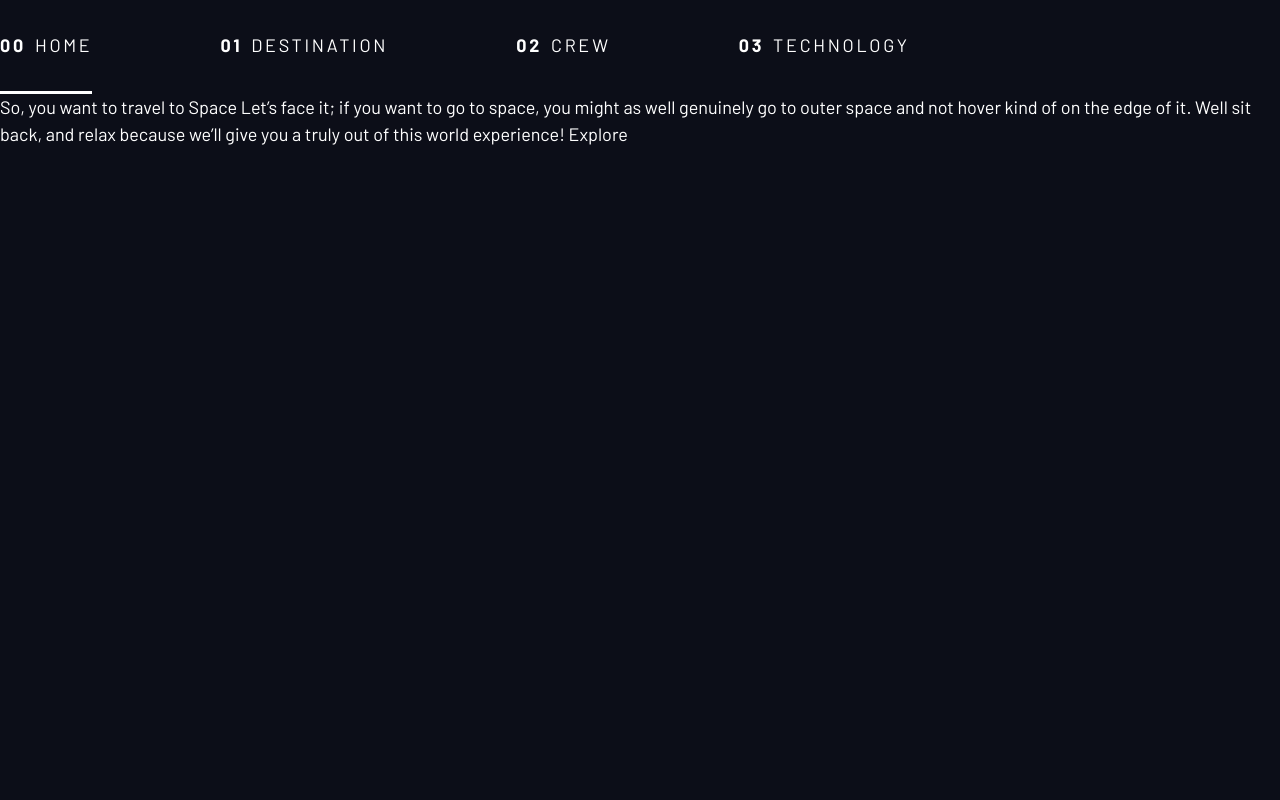
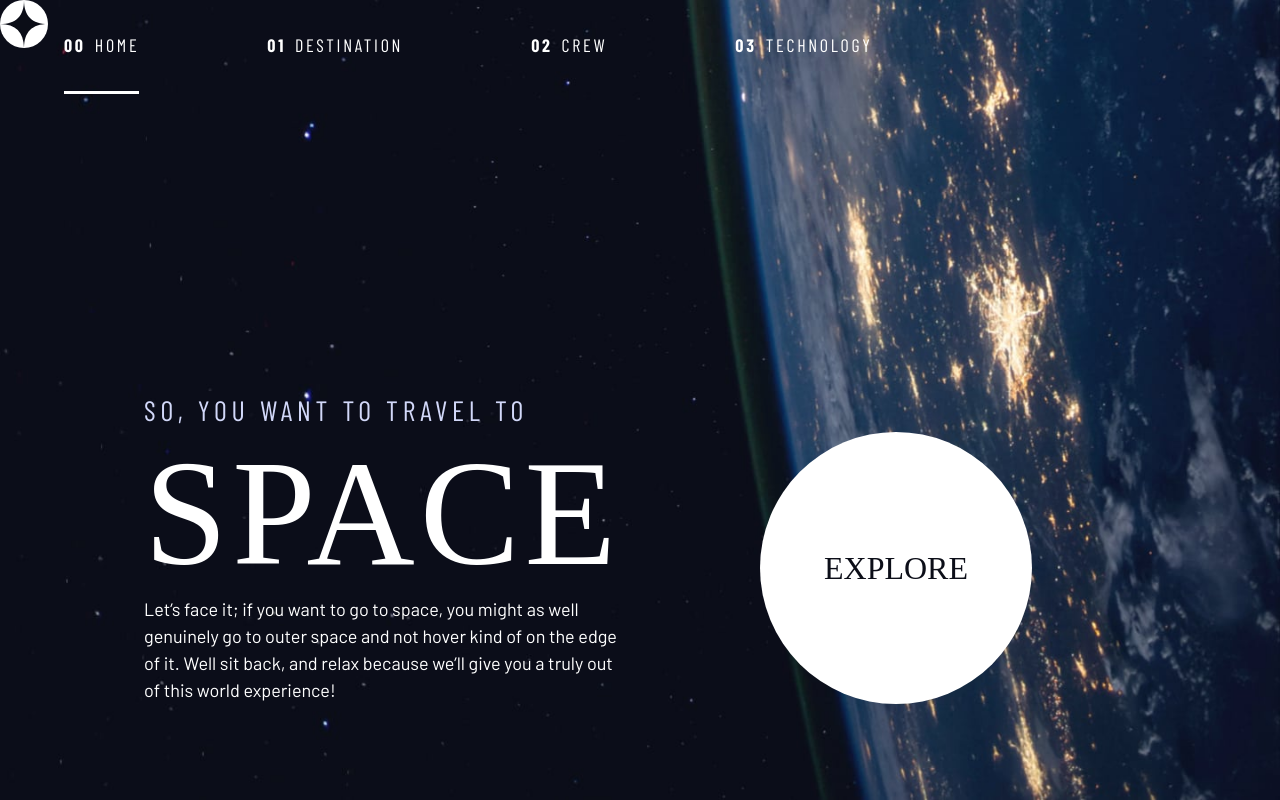
Before and after one commit to BritteanyD/Responsive-Homepage, a plain HTML site: page index.html in a window 1280 px wide. Drawn offline with nearby package versions, Linux system fonts and the light colour scheme; a web font is replaced by a local one.

Commit message:
Created homepage

```diff
--- a/index.css
+++ b/index.css
@@ -68,6 +68,9 @@ body {
   background-color: hsl(var(--clr-dark));
   line-height: 1.5;
   min-height: 100vh;
+
+  display: grid;
+  grid-template-rows: min-content 1fr;
 }
 
 /* make images easier to work with */
@@ -113,6 +116,10 @@ select {
   gap: var(--gap, 1rem);
 }
 
+.d-block {
+  display: block;
+}
+
 .flow > *:where(:not(:first-child)) {
   margin-top: var(--flow-space, 1rem);
 }
@@ -121,6 +128,41 @@ select {
   padding-inline: 2em;
   margin-inline: auto;
   max-width: 80rem;
+}
+
+.grid-container {
+  text-align: center;
+  display: grid;
+  place-items: center;
+  padding-inline: 1rem;
+}
+
+.grid-container * {
+  max-width: 50ch;
+}
+
+@media (min-width: 45rem) {
+  .grid-container {
+    text-align: left;
+    column-gap: var(--container-gap, 2rem);
+    grid-template-columns: minmax(2rem, 1fr) repeat(2, minmax(0, 30rem)) minmax(
+        2rem,
+        1fr
+      );
+  }
+
+  .grid-container > *:first-child {
+    grid-column: 2;
+  }
+
+  .grid-container > *:last-child {
+    grid-column: 3;
+  }
+
+  .grid-container--home {
+    padding-bottom: 6rem;
+    align-items: end;
+  }
 }
 
 .sr-only {
@@ -232,9 +274,10 @@ select {
 /* ------------------- */
 
 .large-button {
+  font-size: 2rem;
   position: relative;
   z-index: 1;
-  display: grid;
+  display: inline-grid;
   place-items: center;
   padding: 0 2em;
   border-radius: 50%;
@@ -315,3 +358,29 @@ select {
 .dot-indicators > [aria-selected="true"] {
   background-color: hsl(var(--clr-white) / 1);
 }
+
+
+/* ----------------------------- */
+/* Page specific background      */
+/* ----------------------------- */
+body {
+  background-size: cover;
+  background-position: bottom center;
+}
+/* home */
+.home {
+  background-image: url(./assets/home/background-home-mobile.jpg);
+}
+
+@media (min-width: 35rem) {
+  .home {
+      background-position: center center;
+      background-image: url(./assets/home/background-home-tablet.jpg);
+  }
+}
+
+@media (min-width: 45rem) {
+  .home {
+      background-image: url(./assets/home/background-home-desktop.jpg);
+  }
+}
--- a/index.html
+++ b/index.html
@@ -1,40 +1,89 @@
 <!DOCTYPE html>
 <html lang="en">
   <head>
-  <meta charset="UTF-8">
-  <meta name="viewport" content="width=device-width, initial-scale=1.0">
+    <meta charset="UTF-8" />
+    <meta name="viewport" content="width=device-width, initial-scale=1.0" />
 
-  <link rel="icon" type="image/png" sizes="32x32" href="./assets/favicon-32x32.png">
+    <link
+      rel="icon"
+      type="image/png"
+      sizes="32x32"
+      href="./assets/favicon-32x32.png"
+    />
     <!-- Google fonts -->
-  <link rel="preconnect" href="https://fonts.googleapis.com">
-  <link rel="preconnect" href="https://fonts.gstatic.com" crossorigin>
-  <link href="https://fonts.googleapis.com/css2?family=Barlow+Condensed:wght@400;700&family=Bellefair&family=Barlow:wght@400;700&display=swap"
-      rel="stylesheet">
+    <link rel="preconnect" href="https://fonts.googleapis.com" />
+    <link rel="preconnect" href="https://fonts.gstatic.com" crossorigin />
+    <link
+      href="https://fonts.googleapis.com/css2?family=Barlow+Condensed:wght@400;700&family=Bellefair&family=Barlow:wght@400;700&display=swap"
+      rel="stylesheet"
+    />
     <!--Custom CSS-->
-   <link rel="stylesheet" href="index.css">
+    <link rel="stylesheet" href="index.css" />
     <title>Space tourism website</title>
   </head>
-<body>
-
-    <header class="primary-header">
-        <div></div>
+  <body class="home">
+    <header class="primary-header flex">
+      <div>
+        <img
+          src="./assets/shared/logo.svg"
+          alt="space tourism logo"
+          class="logo"
+        />
+      </div>
       <nav>
         <ul class="primary-navigation underline-indicators flex">
-                <li class="active"><a class="uppercase text-white letter-spacing-2" href="index.html"><span>00</span>Home</a>
-                <li><a class="uppercase text-white letter-spacing-2" href="destination.html"><span>01</span>Destination</a>
-                <li><a class="uppercase text-white letter-spacing-2" href="crew.html"><span>02</span>Crew</a>
-                <li><a class="uppercase text-white letter-spacing-2" href="technology.html"><span>03</span>Technology</a>
+          <li class="active">
+            <a
+              class="ff-sans-cond uppercase text-white letter-spacing-2"
+              href="index.html"
+              ><span>00</span>Home</a
+            >
+          </li>
+          <li>
+            <a
+              class="ff-sans-cond uppercase text-white letter-spacing-2"
+              href="destination.html"
+              ><span>01</span>Destination</a
+            >
+          </li>
+          <li>
+            <a
+              class="ff-sans-cond uppercase text-white letter-spacing-2"
+              href="crew.html"
+              ><span>02</span>Crew</a
+            >
+          </li>
+          <li>
+            <a
+              class="ff-sans-cond uppercase text-white letter-spacing-2"
+              href="technology.html"
+              ><span>03</span>Technology</a
+            >
+          </li>
         </ul>
       </nav>
     </header>
 
+    <div class="grid-container grid-container--home">
+      <div>
+        <h1 class="text-accent fs-500 ff-sans-cond uppercase letter-spacing-1">
           So, you want to travel to
-  Space
-  Let’s face it; if you want to go to space, you might as well genuinely go to
-  outer space and not hover kind of on the edge of it. Well sit back, and relax
-  because we’ll give you a truly out of this world experience!
-
-  Explore
-
+          <span class="d-block fs-900 ff-serif text-white">Space</span>
+        </h1>
+        <p>
+          Let’s face it; if you want to go to space, you might as well genuinely
+          go to outer space and not hover kind of on the edge of it. Well sit
+          back, and relax because we’ll give you a truly out of this world
+          experience!
+        </p>
+      </div>
+      <div>
+        <a
+          href="#"
+          class="large-button uppercase ff-serif text-dark bg-white"
+          >Explore</a
+        >
+      </div>
+    </div>
   </body>
 </html>
```
Also changed, not shown: The-design-system/design.html (+26 -9 lines). Lines whose indentation alone changed are shown as unchanged.
